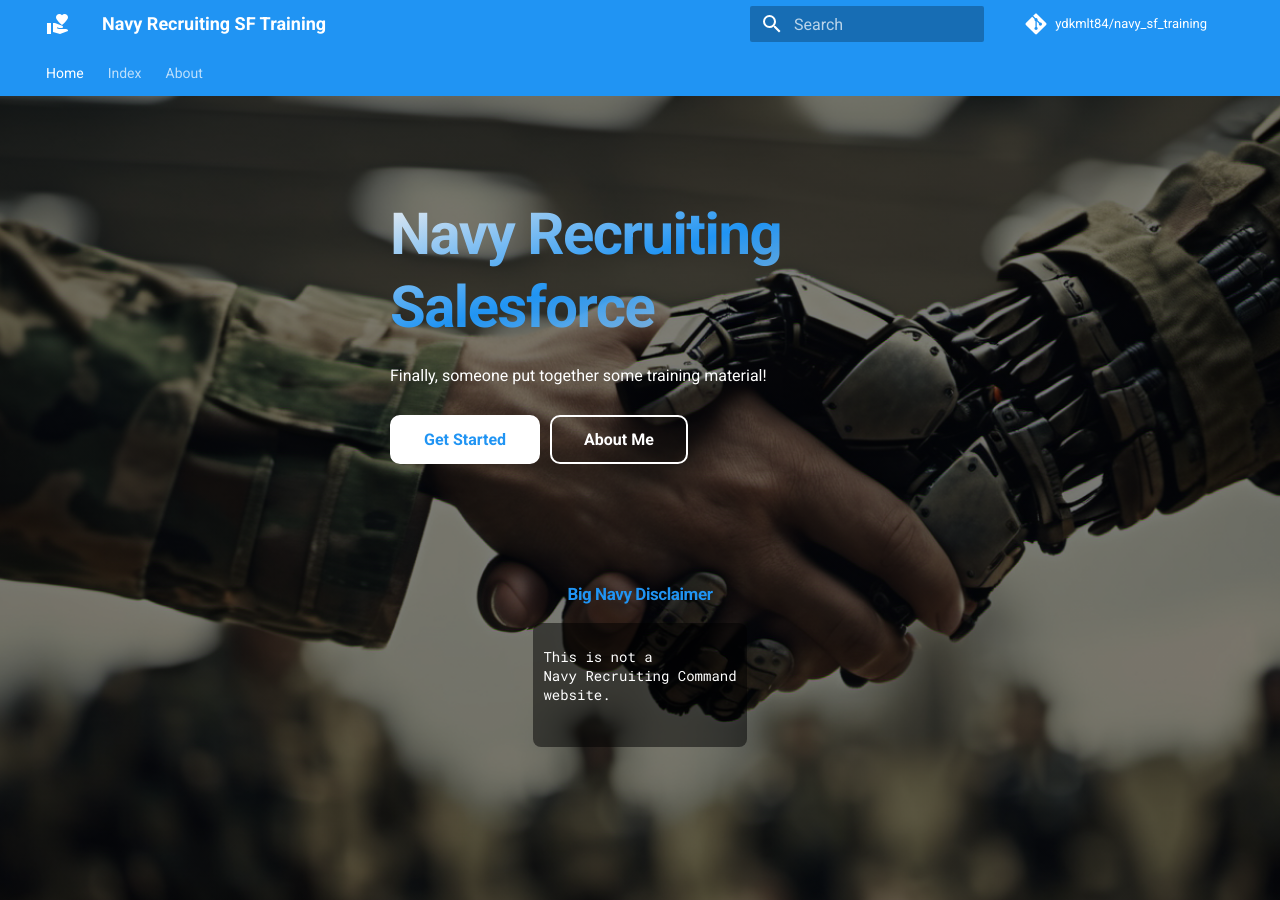
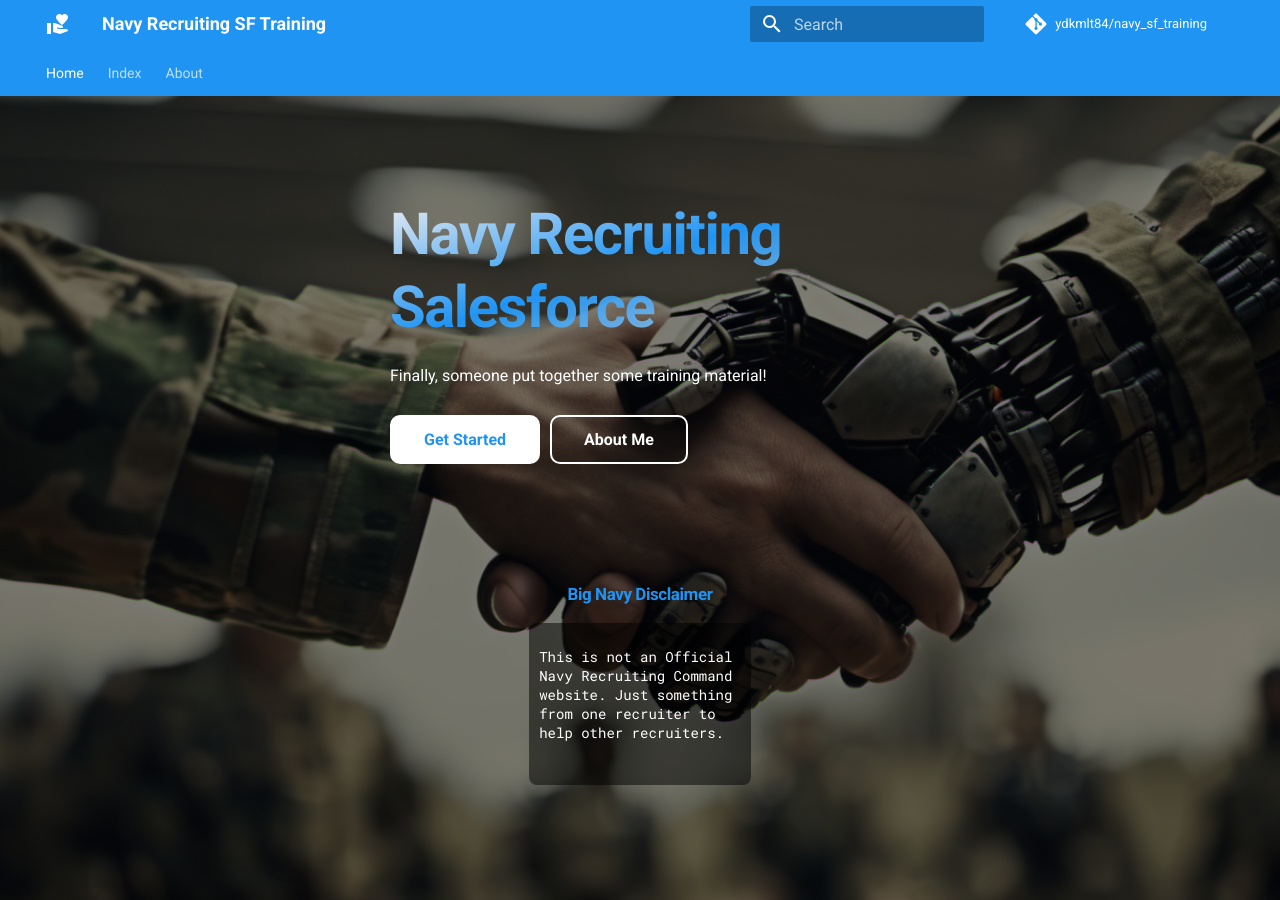
Before and after one commit to ydkmlt84/navy_sf_training, an MkDocs documentation site: the page built from docs/index.md, in a window 1280 px wide. Built offline with MkDocs 1.6.1 and Material for MkDocs 9.7.7, drawn with Linux system fonts in a browser that asks for light colours; plug-ins that fetch from the network failed and are left out; comment, search, counter and statistics services are not loaded.

Commit message:
homepage disclaimer

```diff
--- a/docs/overrides/homepage/home.html
+++ b/docs/overrides/homepage/home.html
@@ -241,9 +241,11 @@
    <div class="code-content">
 	<div class="code-content-box">
   	  <pre>
-This is not a
+This is not an Official
 Navy Recruiting Command
-website.
+website. Just something
+from one recruiter to
+help other recruiters.
    	  </pre>
    	</div>
   </div>
```
